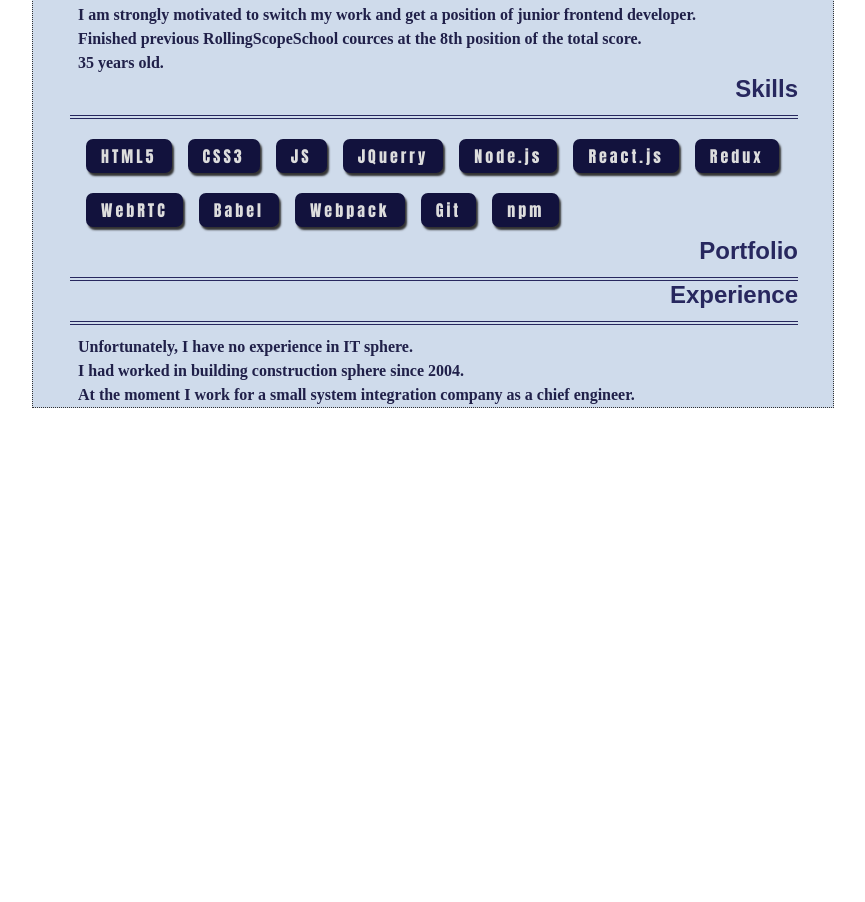
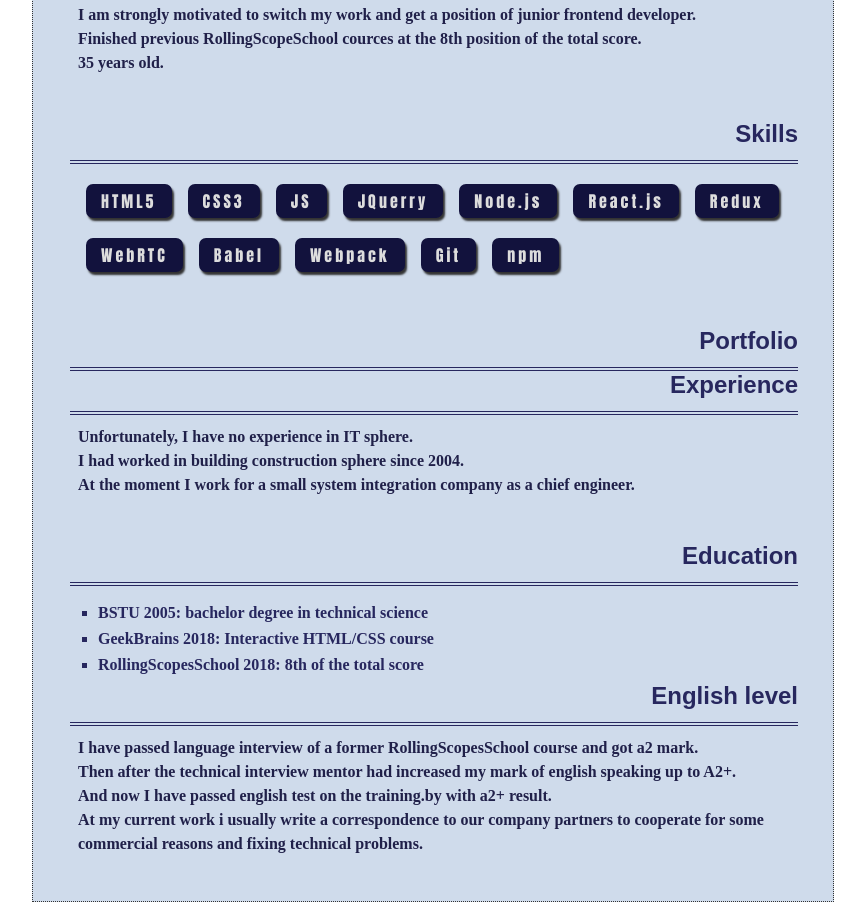
Before and after one commit to godofnoobs/rsschool-codejam1-cv, a plain HTML site: page index.html in a window 1280 px wide. Shown: the part 232-1134 px from the top of the page, without its empty margins (207-1072 px from the left). Before the commit the page ends 800 px from the top, so only its background shows below. Drawn offline with Linux system fonts and the light colour scheme.

Commit message:
feat: education and english level sections

```diff
--- a/index.html
+++ b/index.html
@@ -16,7 +16,7 @@
             <li><a href="#portfolio">Portfolio</a></li>
             <li><a href="#experience">Experience</a></li>
             <li><a href="#education">Education</a></li>
-            <li><a href="#english level">English level</a></li>
+            <li><a href="#english_level">English level</a></li>
           </ul>
         </nav>
         <h2 class="info-name">
@@ -76,6 +76,29 @@
           At the moment I work for a small system integration company as a chief engineer.<br>
         </p>
       </section>
+      <a id="education" class="clear-fix"></a>
+      <section class="main-section">
+        <h2 class="section-heading">
+            Education
+        </h2>
+        <ul class="education-list">
+          <li>BSTU 2005: bachelor degree in technical science</li>
+          <li>GeekBrains 2018: Interactive HTML/CSS course</li>
+          <li>RollingScopesSchool 2018: 8th of the total score</li>
+        </ul>
+      </section>
+      <a id="english_level" class="clear-fix"></a>
+      <section class="main-section">
+        <h2 class="section-heading">
+            English level
+        </h2>
+        <p class="section-text">
+            I have passed language interview of a former RollingScopesSchool course and got a2 mark.<br>
+            Then after the technical interview mentor had increased my mark of english speaking up to A2+.<br>
+            And now I have passed english test on the training.by with a2+ result.<br>
+            At my current work i usually write a correspondence to our company partners to cooperate for some commercial reasons and fixing technical problems.
+        </p>
+      </section>
     </div>
   </body>
 </html>
--- a/styles/style.css
+++ b/styles/style.css
@@ -8,7 +8,7 @@
   display: block;
   margin: 0 auto;
   width: 800px;
-  min-height: 450px;
+  min-height: 900px;
   overflow: auto;
   background-color: #cfdbeb;
   border: 1px dotted #333333;
@@ -29,6 +29,7 @@
   border-radius: 20px;
   background: url("../images/photo.jpg");
   transition: background 400ms;
+  user-select: none;
 }
 .info-photo:hover {
   background: url("../images/photo_smiling.jpg");
@@ -92,9 +93,6 @@
   height: 0;
   clear: both;
 }
-.main-section {
-  margin-bottom: 25px;
-}
 .section-heading {
   clear: right;
   width: 91%;
@@ -110,7 +108,7 @@
 }
 .section-text {
   clear: right;
-  margin: 10px 35px 0 0;
+  margin: 10px 35px 45px 0;
   float: right;
   width: 90%;
   font-size: 16px;
@@ -120,7 +118,7 @@
   color: #202049;
 }
 .skills-list {
-  margin: 10px 35px 0 0;
+  margin: 10px 35px 45px 0;
   display: flex;
   float: right;
   width: 90%;
@@ -145,3 +143,17 @@
   box-shadow: none;
   transition: background-color box-shadow 300ms;
 }
+.education-list {
+  margin: 10px 35px 0 0;
+  float: right;
+  width: 90%;
+  overflow: auto;
+}
+.education-list li {
+  margin: 8px 0 8px 20px;
+  display: list-item;
+  font-size: 16px;
+  font-weight: 900;
+  list-style-type: square;
+  color: #27275e;
+}
```
